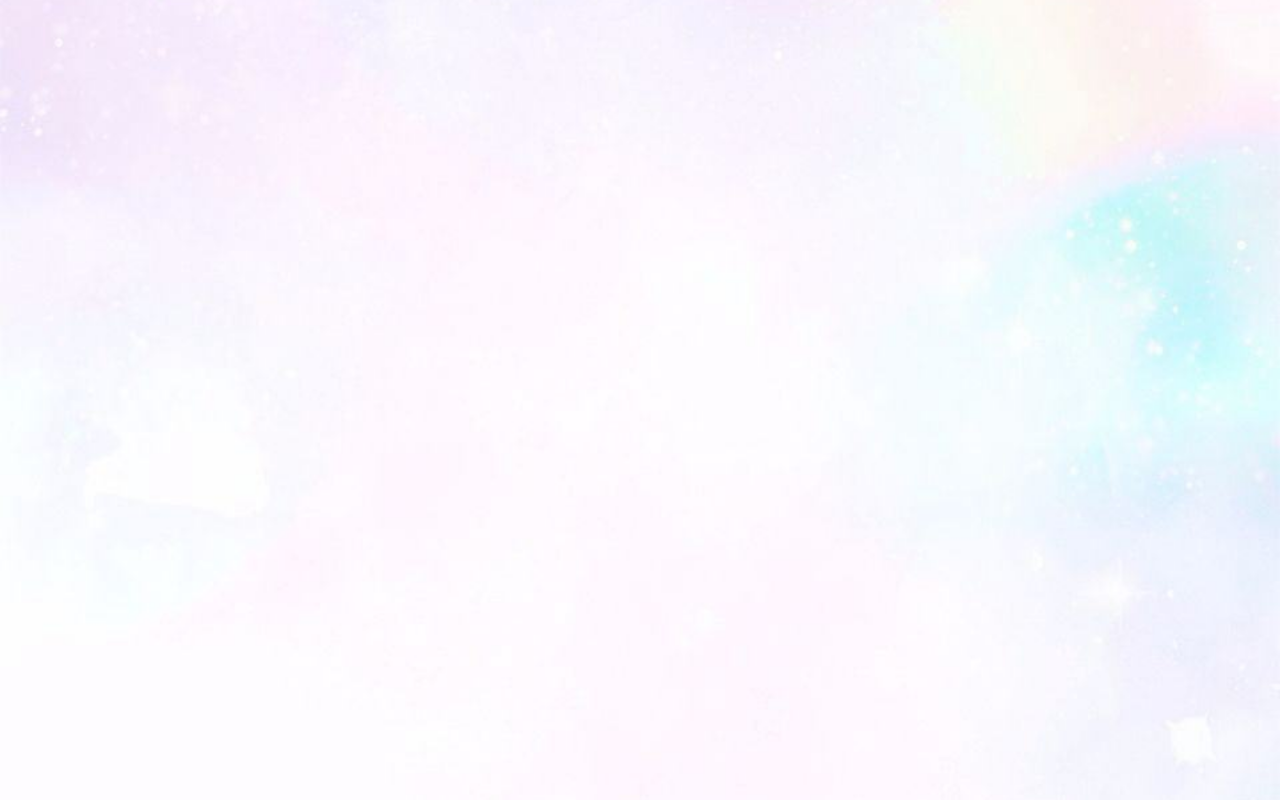
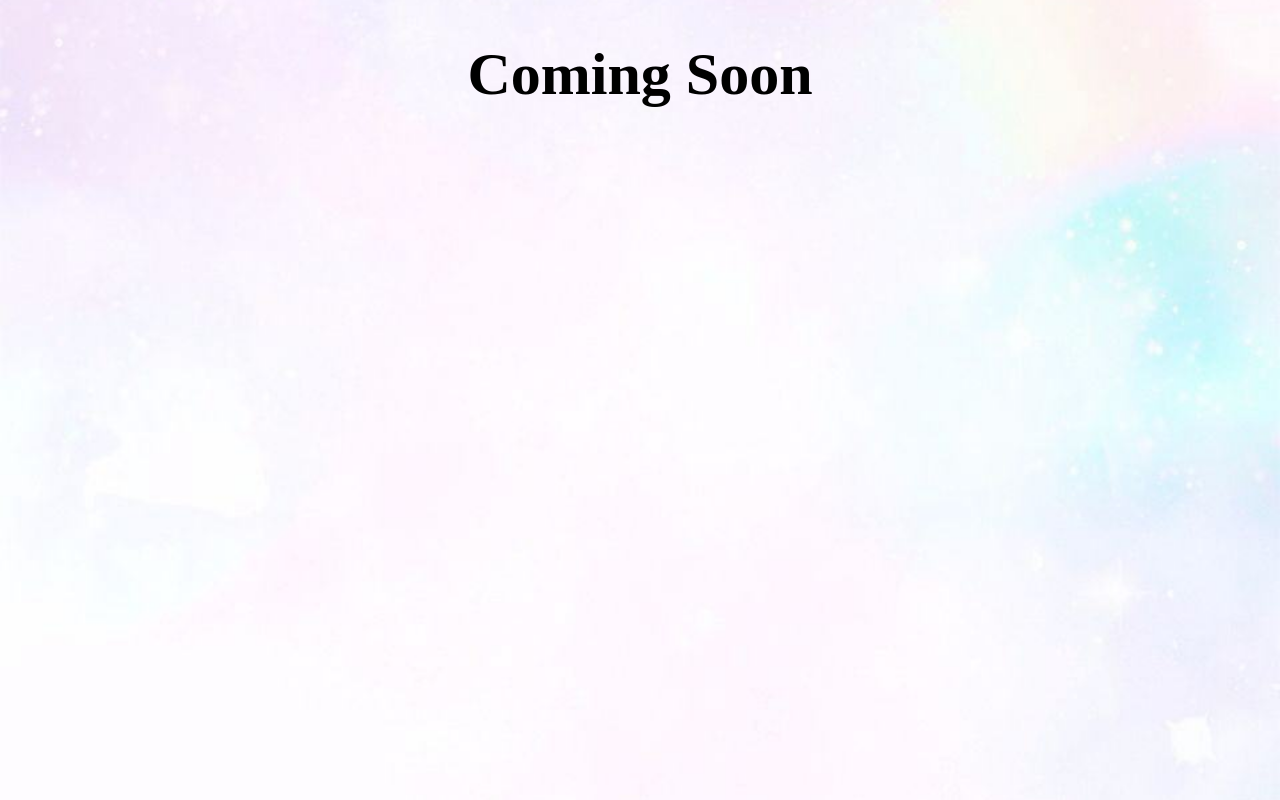
Before and after one commit to fern15720/MyCSTUPassport-6609650152, a plain HTML site: page html/activityName.html in a window 1280 px wide. Drawn offline with Linux system fonts and the light colour scheme.

Commit message:
fourth commit

```diff
--- a/html/activityName.html
+++ b/html/activityName.html
@@ -4,6 +4,9 @@
         <title> activitiesName </title>
         <link rel="stylesheet" href="../css/style.css"
     </head>
+    <body>
+        <h1 Align="center"> Coming Soon</h1>
+    </body>
 
 
 </html>
```
Also changed, not shown: html/myAdvisor.html (+1 -0 lines), css/style.css (line endings or trailing spaces).
